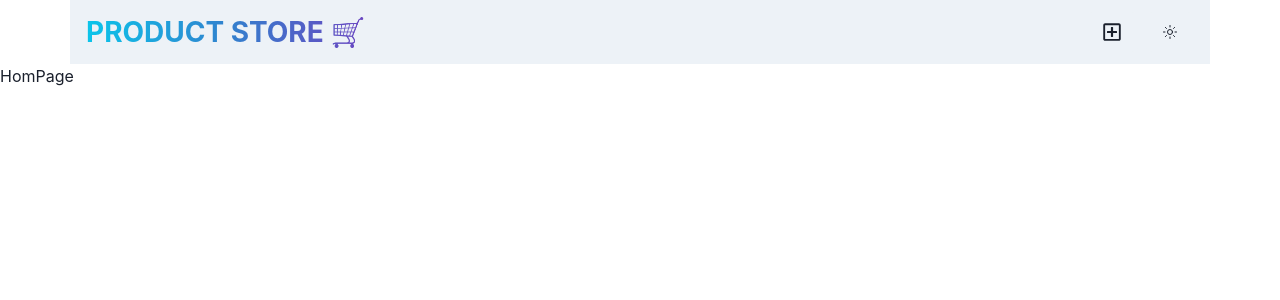
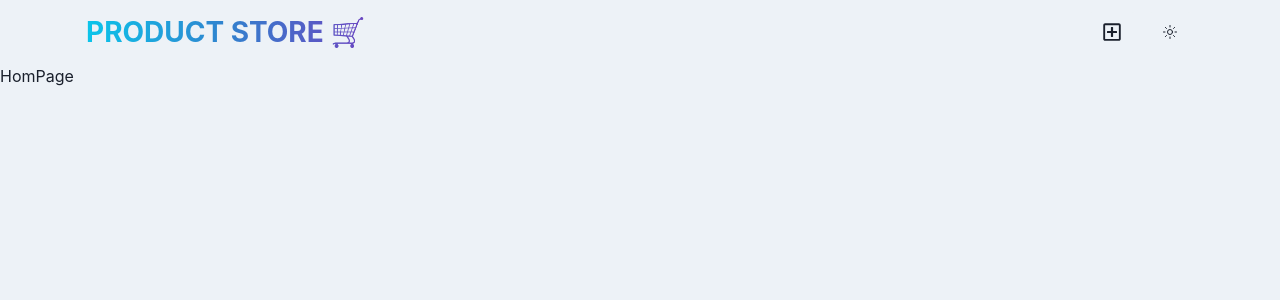
Before and after one commit to Haeryz/Hawktuah, a React (Vite) app in the folder frontend/: page / in a window 1280 px wide. Shown: the top 300 px of the page. Built offline with nearby package versions, Linux system fonts and the light colour scheme.

Commit message:
bg change

```diff
--- a/frontend/src/App.jsx
+++ b/frontend/src/App.jsx
@@ -1,4 +1,4 @@
-import {Box,} from "@chakra-ui/react"
+import {Box, useColorModeValue,} from "@chakra-ui/react"
 import { Routes, Route } from "react-router-dom";
 
 //routes
@@ -13,7 +13,7 @@
 
   return (
     <>
-    <Box minH={'100vh'} >
+    <Box minH={'100vh'} bg={useColorModeValue("gray.100", "gray.900")}>
     <Navbar />
     <Routes>
       <Route path="/" element={<HomPage/>}></Route>
```
